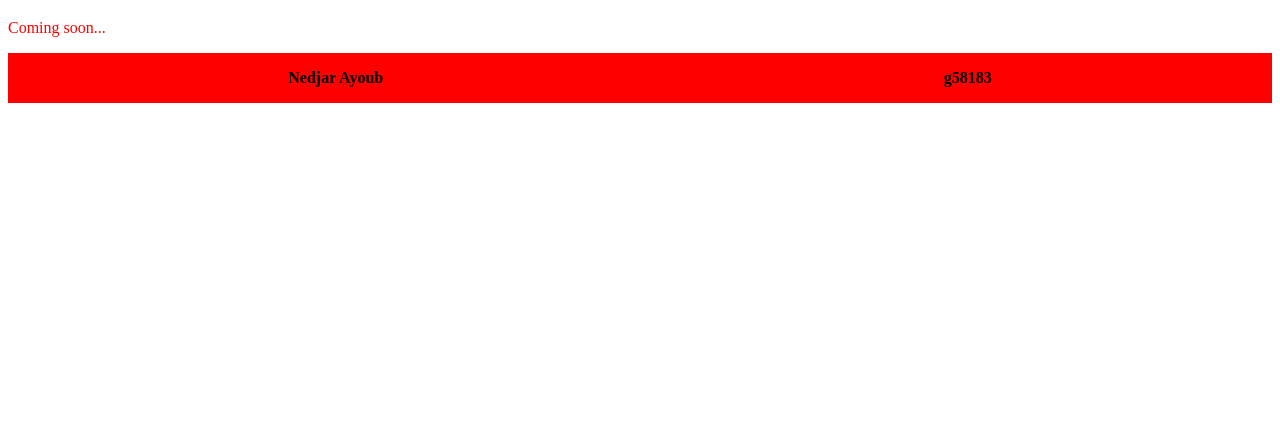
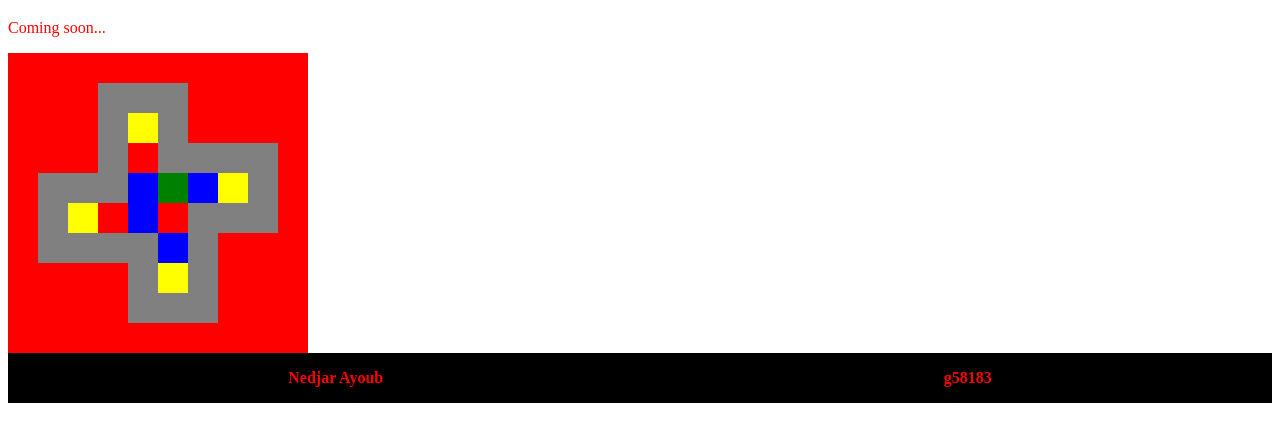
Before and after one commit to AyoubNedjar/Sokoban-Puzzle-Game, a website: page depot/index.html in a window 1280 px wide. Shown: the part 61-502 px from the top of the page. Drawn offline with Linux system fonts and the light colour scheme.

Commit message:
2.4 : Intégration d'un niveau

```diff
--- a/depot/scripts/levels.js
+++ b/depot/scripts/levels.js
@@ -18,8 +18,7 @@
  * Structure de données *globale* pour les données concernant les différents niveaux du jeu.
  * @type {Level[]}
  */
-const levels = [
-    {
+ const levels = [{
     difficulty: "easy",
     best: 10,
     map: [
@@ -137,17 +136,55 @@ const levels = [
 },
 ];
 
-
 /**
  *
  * @param {number} level
  * level est un nombre donc un indice dans le tableau
  */
 function buildLevel(level){
-console.log(levels[level]);
-}
+console.log((levels[level].map));
+
+
+    for(let i = 0;i<levels[level].map.length;i++){//boucle pour les lignes
+
+        $('#world').append('<div  class="ligne'+i+' forflex" ></div>'); //création de la div pour chaque ligne
+
+        for(let j =0;j<levels[level].map[i].length;j++){//boucle pour les colonnes
+
+            let élément = levels[level].map[i][j]
+
+            if(élément=="x"){
+                $(".ligne"+i).append('<div  class=" cible square" ></div>');//création case jaune
+
+            }else if(élément=="#"){
+                $(".ligne"+i).append('<div  class=" boite square" ></div>');//création case bleu
+            }else if(élément=="@"){
+                $(".ligne"+i).append('<div  class=" boitesurcible square" ></div>');//création case rose
+            }else if(élément=="🧍".charAt(0) || élément=="🧍".charAt(1)){
+
+                $(".ligne"+i).append('<div  class=" joueur square" ></div>');//création case verte
+            }else if(élément==" "){
+                $(".ligne"+i).append('<div  class=" sol square" ></div>');//création de div pour chaque case d'une ligne
+            }else {
+                $(".ligne"+i).append('<div  class=" mur square" ></div>');//création de div pour chaque case d'une ligne
+
+            };
+
+      };
+
+
+    };
+
+    let maliste = document.getElementsByClassName("joueur");
+    maliste[1].remove();
+
+};
+
+
+
+
 
 
 $(function(){
-    buildLevel(2);
+    buildLevel(0);
 });
--- a/depot/styles/main.css
+++ b/depot/styles/main.css
@@ -7,11 +7,12 @@ h1{
 }
 footer{
     display: flex;
-    background-color: red;
+    background-color: black;
     justify-content: space-around;
 }
 footer p {
-    color: black;
+    color: red;
+
 }
 
 .square{
@@ -25,7 +26,7 @@ footer p {
 }
 .cible{
 
-    background-color: black;
+    background-color: yellow;
 }
 .boite{
 
@@ -42,3 +43,15 @@ footer p {
     background-color: gray;
 
 }
+.sol{
+    background-color: red;
+}
+
+.forflex{
+    display: flex;
+}
+
+
+/*#world:nth-child(2){
+    display: flex;
+}
```
Lines whose indentation alone changed are shown as unchanged.
